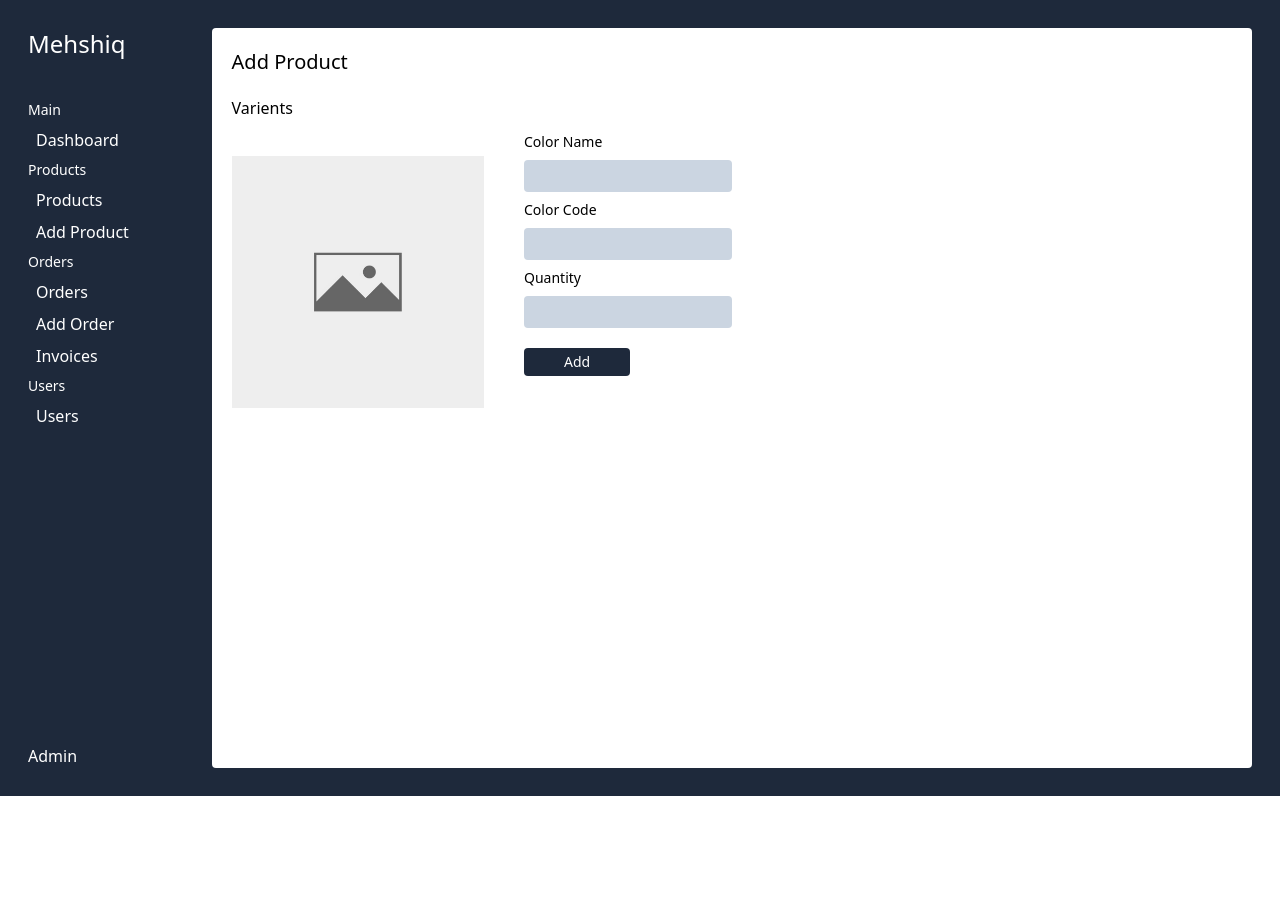
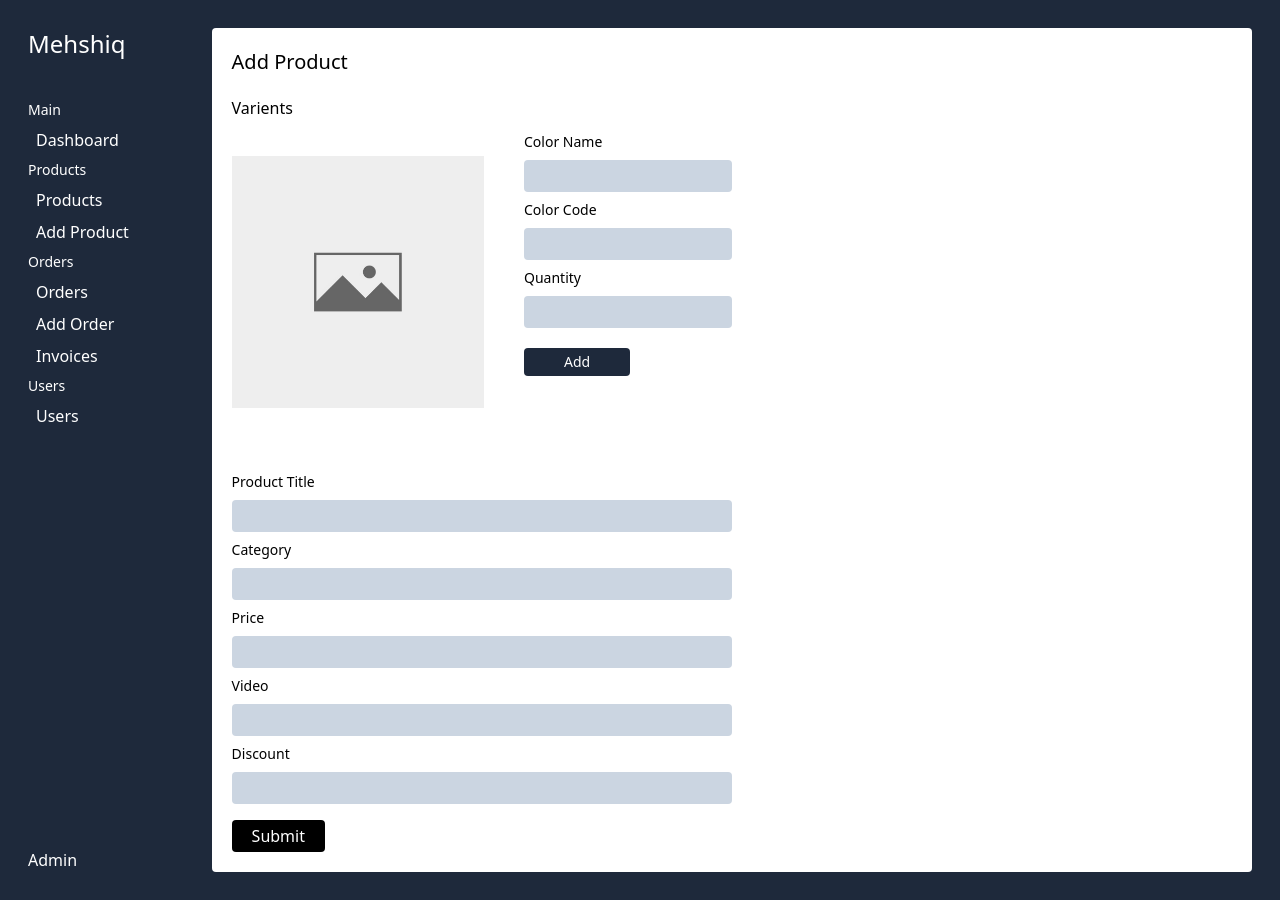
Before and after one commit to Arpon207/mehshiq-admin, a React (Vite) app: page /products/add in a window 1280 px wide. Before the commit the page ends 800 px from the top, so only its background shows below. Built offline with nearby package versions, Linux system fonts and the light colour scheme.

Commit message:
adding product

```diff
--- a/package.json
+++ b/package.json
@@ -13,7 +13,9 @@
     "axios": "^1.7.9",
     "react": "^18.3.1",
     "react-dom": "^18.3.1",
-    "react-router-dom": "^7.0.2"
+    "react-hook-form": "^7.54.1",
+    "react-router-dom": "^7.0.2",
+    "react-toastify": "^10.0.6"
   },
   "devDependencies": {
     "@eslint/js": "^9.15.0",
--- a/src/Layout/Layout.jsx
+++ b/src/Layout/Layout.jsx
@@ -1,5 +1,7 @@
 import { Outlet } from "react-router-dom";
 import Sidebar from "../components/Sidebar/Sidebar";
+import { ToastContainer, toast } from "react-toastify";
+import "react-toastify/dist/ReactToastify.css";
 
 const Layout = () => {
   return (
@@ -10,6 +12,19 @@ const Layout = () => {
           <Outlet />
         </div>
       </div>
+      <ToastContainer
+        position="top-center"
+        autoClose={5000}
+        hideProgressBar={false}
+        newestOnTop={false}
+        closeOnClick
+        rtl={false}
+        pauseOnFocusLoss
+        draggable
+        pauseOnHover
+        theme="light"
+        transition:Bounce
+      />
     </div>
   );
 };
--- a/src/Pages/AddProducts/AddProduct.jsx
+++ b/src/Pages/AddProducts/AddProduct.jsx
@@ -1,9 +1,20 @@
 import { useState } from "react";
 import noImage from "../../assets/no-image.jpg";
+import { useForm } from "react-hook-form";
+import { request } from "../../axios";
+import { toast } from "react-toastify";
 
 const AddProduct = () => {
   const [variants, setVariants] = useState([]);
   const [selectedImage, setSelectedImage] = useState("");
+
+  const {
+    register,
+    handleSubmit,
+    watch,
+    reset,
+    formState: { errors },
+  } = useForm();
 
   const handleImage = (e) => {
     const { files } = e.target;
@@ -35,6 +46,28 @@ const AddProduct = () => {
       ...variants.slice(index + 1),
     ];
     setVariants(newArray);
+  };
+
+  const onSubmit = async (data) => {
+    const productData = {
+      title: data.title,
+      category: data.category,
+      price: data.price,
+      variants: variants,
+      slug: data.title + " " + data.category,
+      tags: [data.category],
+      video:
+        "https://res.cloudinary.com/dfjxig6z2/video/upload/v1717190167/Test/ts0zrfo8kcxdtttopfqp.mp4",
+    };
+    const { data: response } = await request.post(
+      "http://localhost:5000/api/products/add",
+      productData
+    );
+    if (response?.result) {
+      reset();
+      setVariants([]);
+      toast.success("Product Added Successfully.");
+    }
   };
 
   return (
@@ -109,6 +142,38 @@ const AddProduct = () => {
           )}
         </div>
       </div>
+      <form
+        action=""
+        onSubmit={handleSubmit(onSubmit)}
+        className="[&_label]:text-sm [&_input]:bg-slate-300 [&_input]:rounded [&_input]:py-1 [&_input]:px-2 [&_input]:w-2/4 mt-10"
+      >
+        <div className="flex flex-col gap-2 mb-2">
+          <label htmlFor="">Product Title</label>
+          <input type="text" {...register("title", { required: true })} />
+        </div>
+        <div className="flex flex-col gap-2 mb-2">
+          <label htmlFor="">Category</label>
+          <input type="text" {...register("category", { required: true })} />
+        </div>
+        <div className="flex flex-col gap-2 mb-2">
+          <label htmlFor="">Price</label>
+          <input type="number" {...register("price", { required: true })} />
+        </div>
+        <div className="flex flex-col gap-2 mb-2">
+          <label htmlFor="">Video</label>
+          <input type="text" {...register("video")} />
+        </div>
+        <div className="flex flex-col gap-2 mb-2">
+          <label htmlFor="">Discount</label>
+          <input type="number" {...register("discount")} />
+        </div>
+        <button
+          type="submit"
+          className="bg-black text-white py-1 px-5 rounded mt-2"
+        >
+          Submit
+        </button>
+      </form>
     </div>
   );
 };
--- /dev/null
+++ b/src/axios.js
@@ -0,0 +1,5 @@
+import axios from "axios";
+
+export const request = axios.create({
+  baseURL: "https://mehshiq-backend.vercel.app/api/",
+});
```
Also changed, not shown: 1 other file (tests, documents, lock files or other folders).
